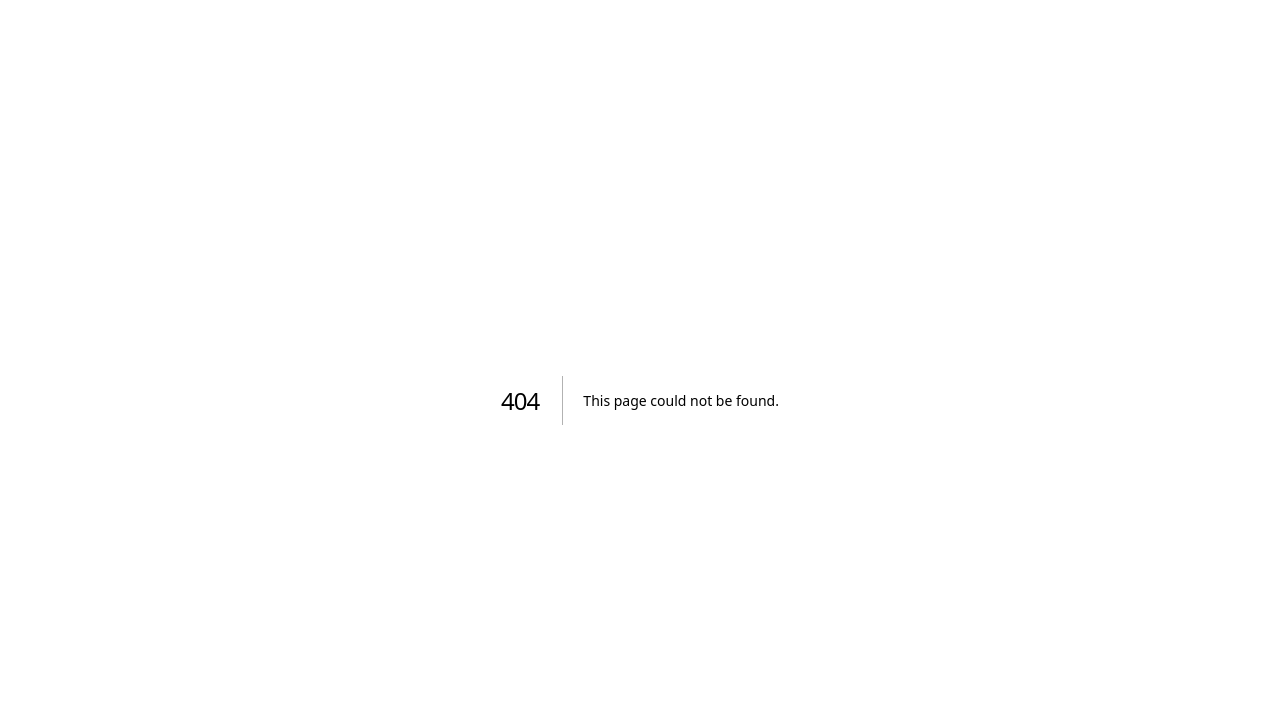
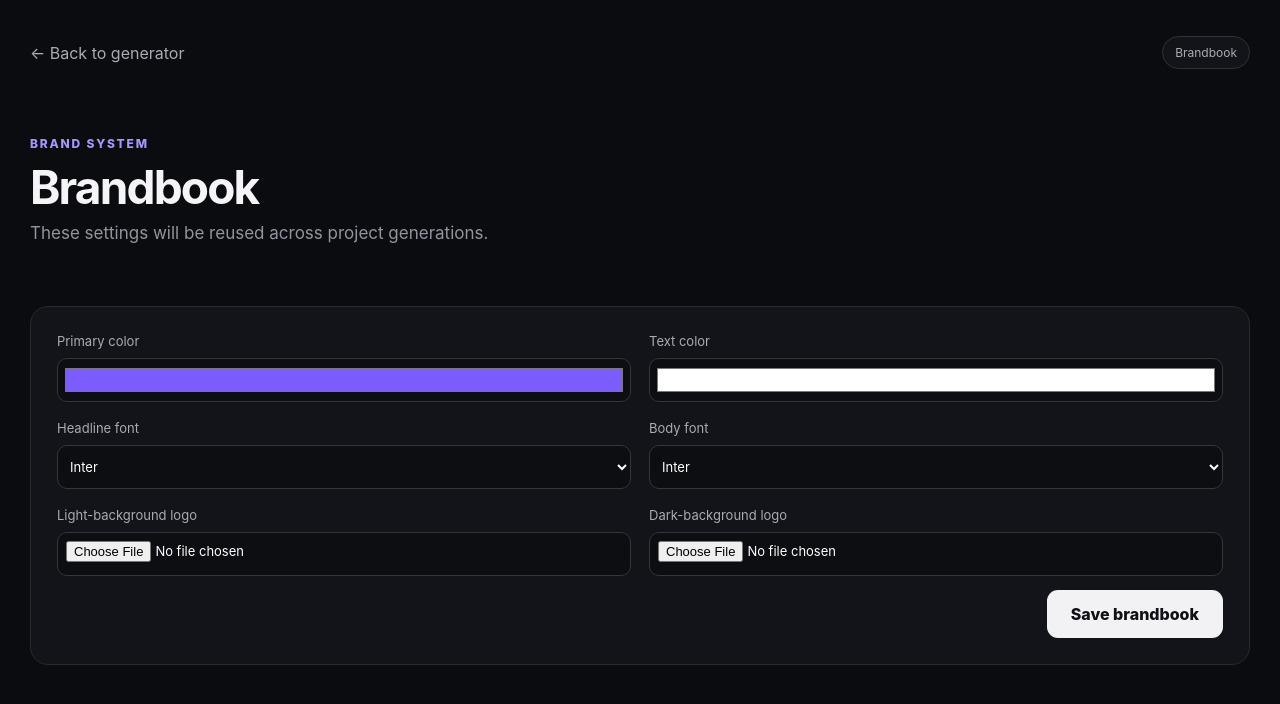
Before and after one commit to Nurzhan-Zhumabekov/The-beyond, a Next.js app in the folder frontend/: page /brandbook in a window 1280 px wide. Before the commit this address had no page. Shown: the top 704 px of the page. Built offline with nearby package versions, Linux system fonts and the light colour scheme.

Commit message:
feat(frontend): add brandbook settings page

```diff
--- /dev/null
+++ b/frontend/app/brandbook/page.tsx
@@ -0,0 +1,21 @@
+import Link from "next/link";
+
+export default function BrandbookPage() {
+  return (
+    <main className="resultPage">
+      <div className="resultTopbar"><Link href="/" className="backLink">← Back to generator</Link><div className="resultStatus">Brandbook</div></div>
+      <section className="resultHero"><p className="eyebrow">BRAND SYSTEM</p><h1>Brandbook</h1><p className="lead">These settings will be reused across project generations.</p></section>
+      <section className="card brandCard">
+        <div className="brandGrid">
+          <label>Primary color<input type="color" defaultValue="#7c5cff" /></label>
+          <label>Text color<input type="color" defaultValue="#ffffff" /></label>
+          <label>Headline font<select defaultValue="Inter"><option>Inter</option><option>Arial</option><option>Georgia</option></select></label>
+          <label>Body font<select defaultValue="Inter"><option>Inter</option><option>Arial</option><option>Georgia</option></select></label>
+          <label>Light-background logo<input type="file" accept="image/png,image/svg+xml" /></label>
+          <label>Dark-background logo<input type="file" accept="image/png,image/svg+xml" /></label>
+        </div>
+        <div className="visualActions"><button className="generate">Save brandbook</button></div>
+      </section>
+    </main>
+  );
+}
```
